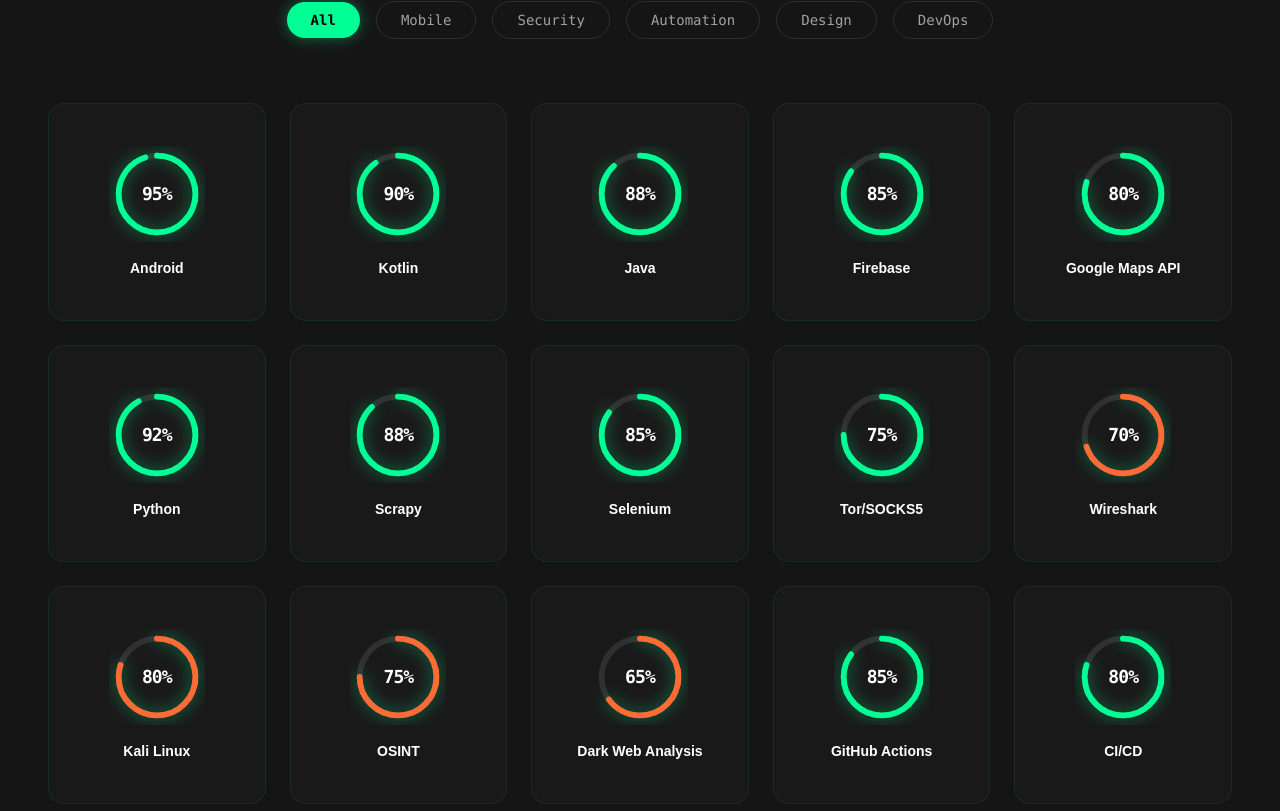
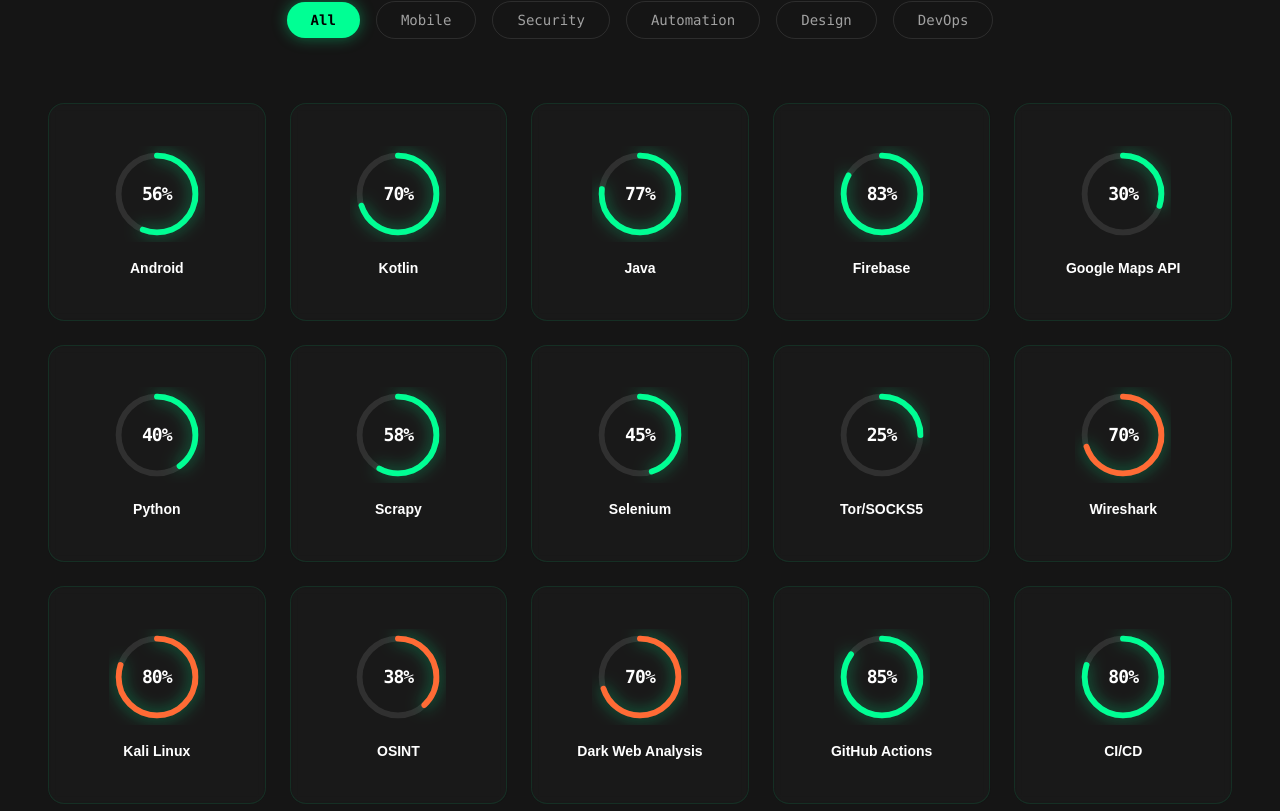
Before and after one commit to MohamedAsif07/Portfolio-007, a Next.js app: page / in a window 1280 px wide. Shown: the part 5789-6600 px from the top of the page. Built offline with nearby package versions, Linux system fonts and the light colour scheme; no server answers; a web font is replaced by a local one.

Commit message:
fix the name

```diff
--- a/src/components/SkillsMatrix.tsx
+++ b/src/components/SkillsMatrix.tsx
@@ -5,30 +5,30 @@
 
 const categories = ['All', 'Mobile', 'Security', 'Automation', 'Design', 'DevOps'];
 const skills = [
-  { name: 'Android', value: 95, category: 'Mobile', color: '#00FF94' },
-  { name: 'Kotlin', value: 90, category: 'Mobile', color: '#00FF94' },
-  { name: 'Java', value: 88, category: 'Mobile', color: '#00FF94' },
-  { name: 'Firebase', value: 85, category: 'Mobile', color: '#00FF94' },
-  { name: 'Google Maps API', value: 80, category: 'Mobile', color: '#00FF94' },
+  { name: 'Android', value: 56, category: 'Mobile', color: '#00FF94' },
+  { name: 'Kotlin', value: 70, category: 'Mobile', color: '#00FF94' },
+  { name: 'Java', value: 77, category: 'Mobile', color: '#00FF94' },
+  { name: 'Firebase', value: 83, category: 'Mobile', color: '#00FF94' },
+  { name: 'Google Maps API', value: 30, category: 'Mobile', color: '#00FF94' },
 
-  { name: 'Python', value: 92, category: 'Automation', color: '#00FF94' },
-  { name: 'Scrapy', value: 88, category: 'Automation', color: '#00FF94' },
-  { name: 'Selenium', value: 85, category: 'Automation', color: '#00FF94' },
-  { name: 'Tor/SOCKS5', value: 75, category: 'Automation', color: '#00FF94' },
+  { name: 'Python', value: 40, category: 'Automation', color: '#00FF94' },
+  { name: 'Scrapy', value: 58, category: 'Automation', color: '#00FF94' },
+  { name: 'Selenium', value: 45, category: 'Automation', color: '#00FF94' },
+  { name: 'Tor/SOCKS5', value: 25, category: 'Automation', color: '#00FF94' },
 
   { name: 'Wireshark', value: 70, category: 'Security', color: '#FF6B35' },
   { name: 'Kali Linux', value: 80, category: 'Security', color: '#FF6B35' },
-  { name: 'OSINT', value: 75, category: 'Security', color: '#FF6B35' },
-  { name: 'Dark Web Analysis', value: 65, category: 'Security', color: '#FF6B35' },
+  { name: 'OSINT', value: 38, category: 'Security', color: '#FF6B35' },
+  { name: 'Dark Web Analysis', value: 70, category: 'Security', color: '#FF6B35' },
 
   { name: 'GitHub Actions', value: 85, category: 'DevOps', color: '#00FF94' },
   { name: 'CI/CD', value: 80, category: 'DevOps', color: '#00FF94' },
   { name: 'Linux CLI', value: 88, category: 'DevOps', color: '#00FF94' },
   { name: 'Git', value: 92, category: 'DevOps', color: '#00FF94' },
 
-  { name: 'Figma', value: 75, category: 'Design', color: '#00FF94' },
-  { name: 'Material Design', value: 82, category: 'Design', color: '#00FF94' },
-  { name: 'UI/UX', value: 78, category: 'Design', color: '#00FF94' }
+  { name: 'Figma', value: 30, category: 'Design', color: '#00FF94' },
+  { name: 'Material Design', value: 20, category: 'Design', color: '#00FF94' },
+  { name: 'UI/UX', value: 50, category: 'Design', color: '#00FF94' }
 ];
 
 export default function SkillsMatrix() {
```
